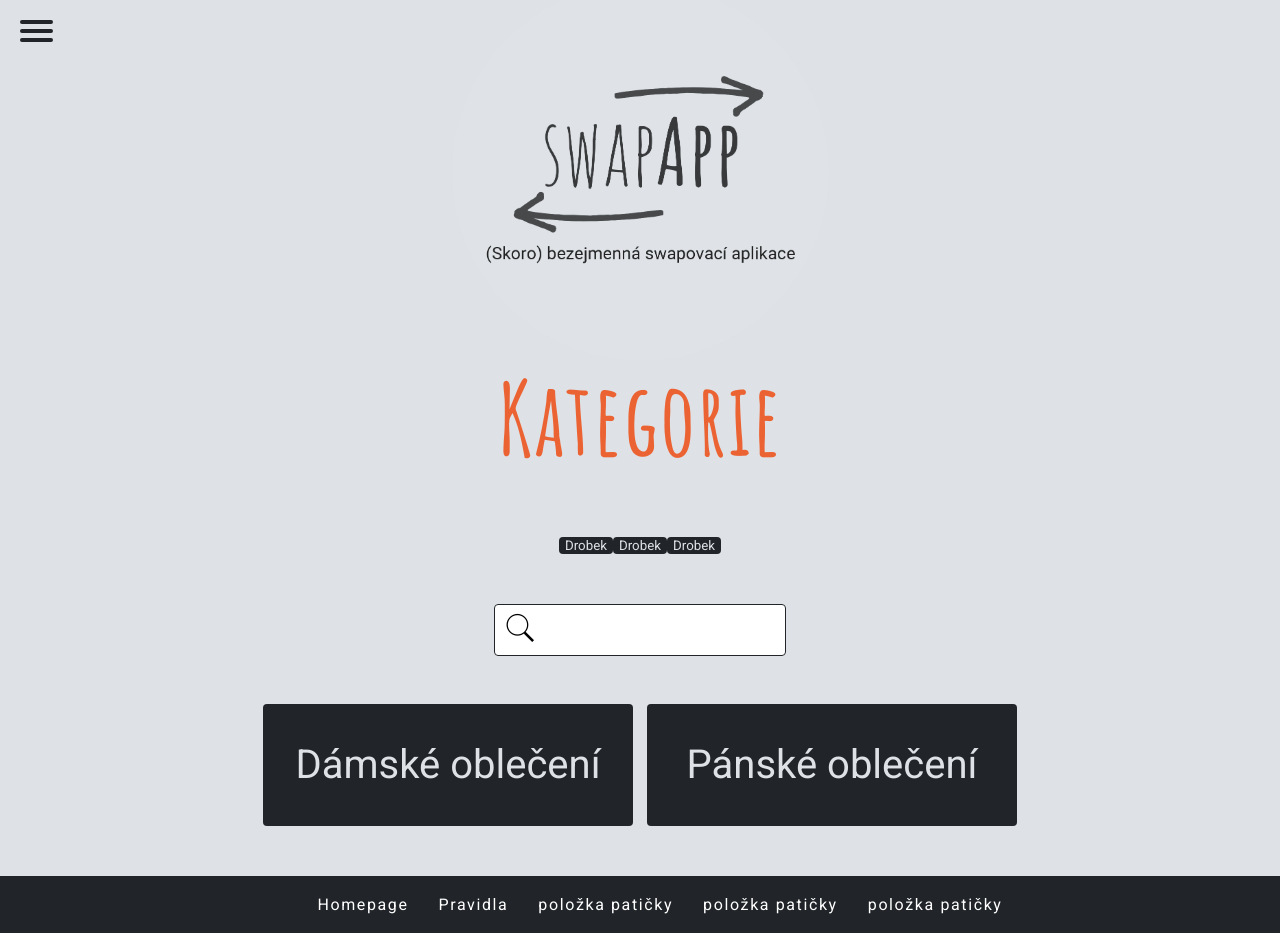
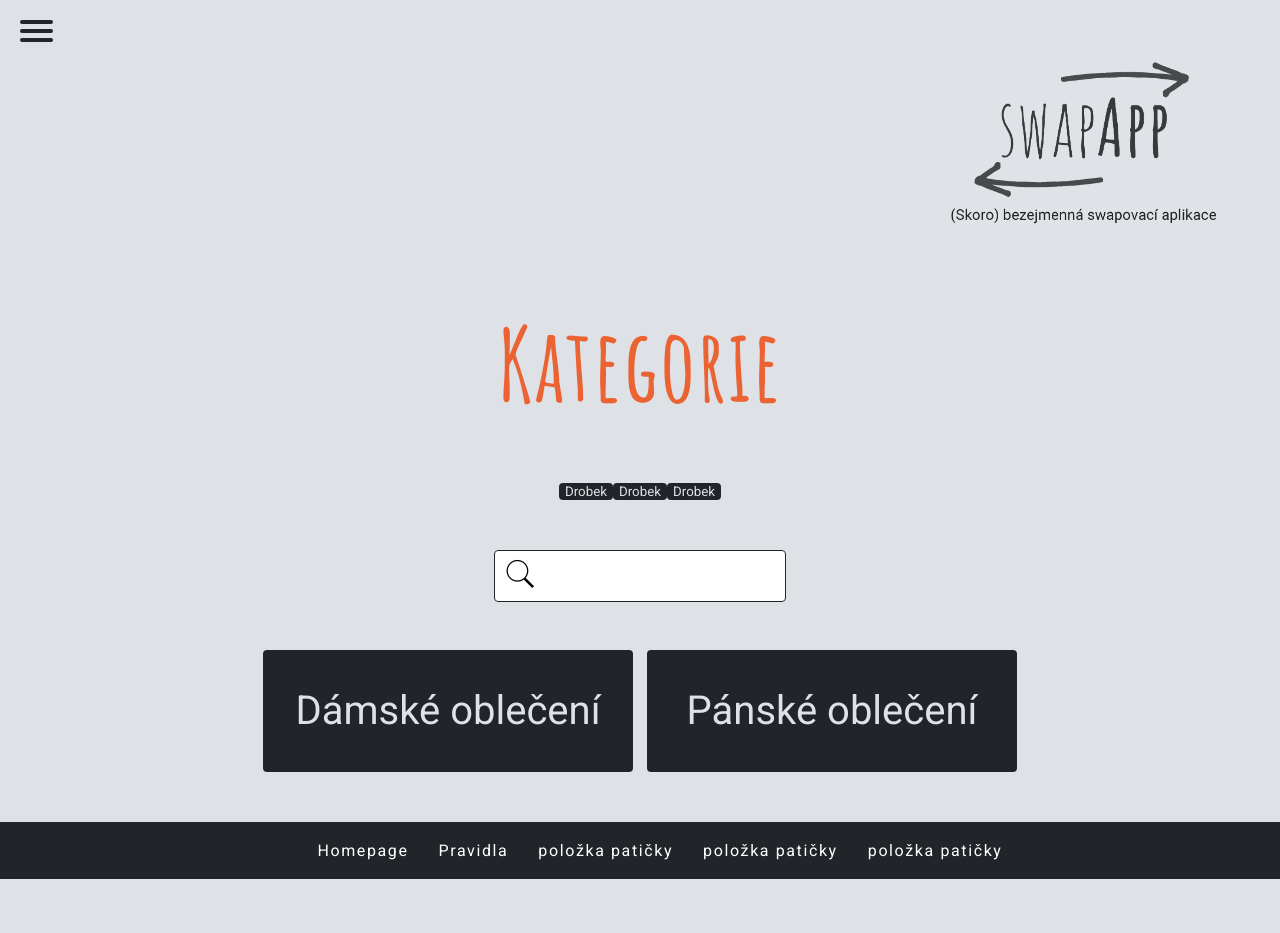
Before and after one commit to Fifine11a/SwapApp_JavaScript_prep, a plain HTML site: page category.html in a window 1280 px wide. After the commit the page ends 879 px from the top, so only its background shows below. Drawn offline with Linux system fonts and the light colour scheme.

Commit message:
úprava loga 2

```diff
--- a/category.html
+++ b/category.html
@@ -32,8 +32,10 @@
         </ul>
       </div>
     </nav>
+    <div class="logo">
+      <img class="logo_male" src="img/logo.png" alt="swapApp logo" />
+    </div>
     <div class="categoryPage mediaQueries">
-      <img class="logo_velke" src="img/logo.png" alt="swapApp logo" />
       <div class="header">
         <h1>Kategorie</h1>
       </div>
--- a/styles.css
+++ b/styles.css
@@ -73,7 +73,7 @@ h3 {
   font-size: 5vw;
   text-align: center;
 }
-@media screen and (min-width: 768px) {
+@media screen and (min-width: 992px) {
   h1 {
     font-size: 100px;
     line-height: 110px;
@@ -252,9 +252,9 @@ figcaption {
   left: 0;
   top: 0;
 }
-@media screen and (min-width: 768px) {
+@media screen and (min-width: 992px) {
   .mediaQueries {
-    width: 768px;
+    width: 992px;
     margin: 0 auto;
   }
 }
```
Also changed, not shown: swapRules.html (+3 -1 lines).
